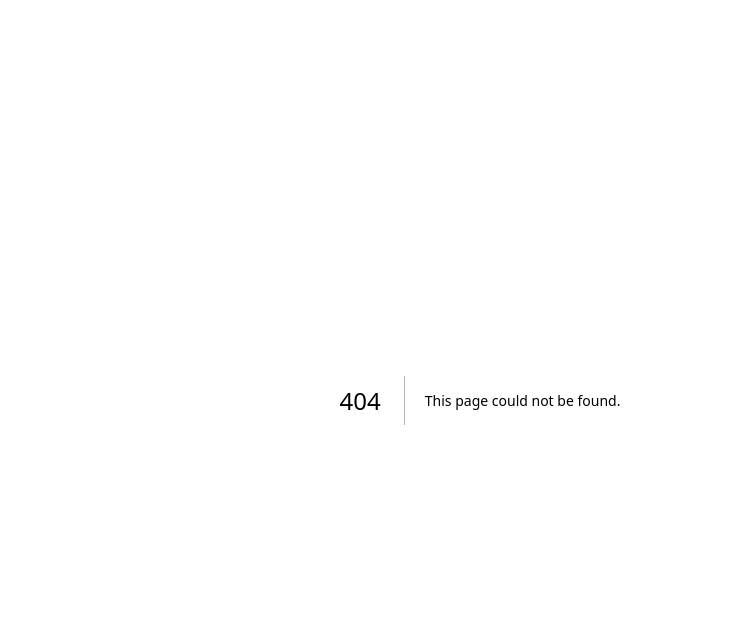
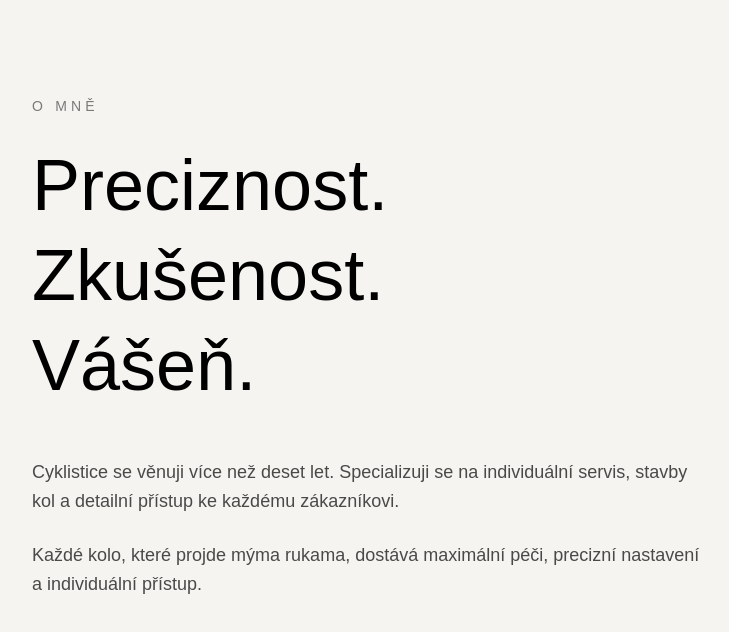
Before and after one commit to marcelboranek-beep/cyclinglab-live, a Next.js app: page /o-mne in a window 1280 px wide. Before the commit this address had no page. Shown: the top 632 px of the page, without its empty margins (160-889 px from the left). Built offline with nearby package versions, Linux system fonts and the light colour scheme.

Commit message:
Added about link

```diff
--- /dev/null
+++ b/app/o-mne/page.tsx
@@ -0,0 +1,28 @@
+export default function OMne() {
+  return (
+    <main className="min-h-screen bg-[#f5f4f1] text-black px-8 py-24 md:px-16">
+      <div className="max-w-4xl mx-auto">
+        <p className="uppercase tracking-[0.3em] text-sm text-black/50">
+          O mně
+        </p>
+
+        <h1 className="mt-6 text-5xl md:text-7xl font-light leading-tight">
+          Preciznost. <br />
+          Zkušenost. <br />
+          Vášeň.
+        </h1>
+
+        <p className="mt-12 text-lg leading-relaxed text-black/70 max-w-2xl">
+          Cyklistice se věnuji více než deset let. Specializuji se na
+          individuální servis, stavby kol a detailní přístup ke každému
+          zákazníkovi.
+        </p>
+
+        <p className="mt-6 text-lg leading-relaxed text-black/70 max-w-2xl">
+          Každé kolo, které projde mýma rukama, dostává maximální péči,
+          precizní nastavení a individuální přístup.
+        </p>
+      </div>
+    </main>
+  );
+}
--- a/app/page.tsx
+++ b/app/page.tsx
@@ -188,9 +188,12 @@ export default function CustomCyclingLab() {
             Mým cílem je jediné — aby tvoje kolo fungovalo dokonale.
           </p>
 
-          <button className="mt-12 border-b border-black pb-2 uppercase tracking-[0.2em] text-sm hover:opacity-70 transition">
-            Více o mně
-          </button>
+          <a
+  href="/o-mne"
+  className="mt-12 inline-block border-b border-black pb-2 uppercase tracking-[0.2em] text-sm"
+>
+  Více o mně
+</a>
         </div>
       </section>
 
```
